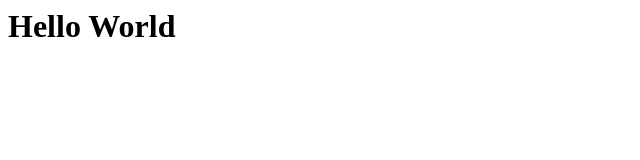
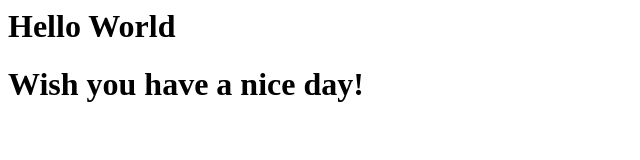
Before and after one commit to XihaoCao/xihaoc-1764934.github.io, a plain HTML site: page index.html in a window 1280 px wide. Shown: the whole page, without its empty margins (0-640 px from the left). Drawn offline with Linux system fonts and the light colour scheme.

Commit message:
Add files via upload

```diff
--- a/index.html
+++ b/index.html
@@ -5,5 +5,6 @@
     </head>
     <body>
         <h1>Hello World</h1>
+        <h1>Wish you have a nice day!</h1>
     </body>
 </html>
```
